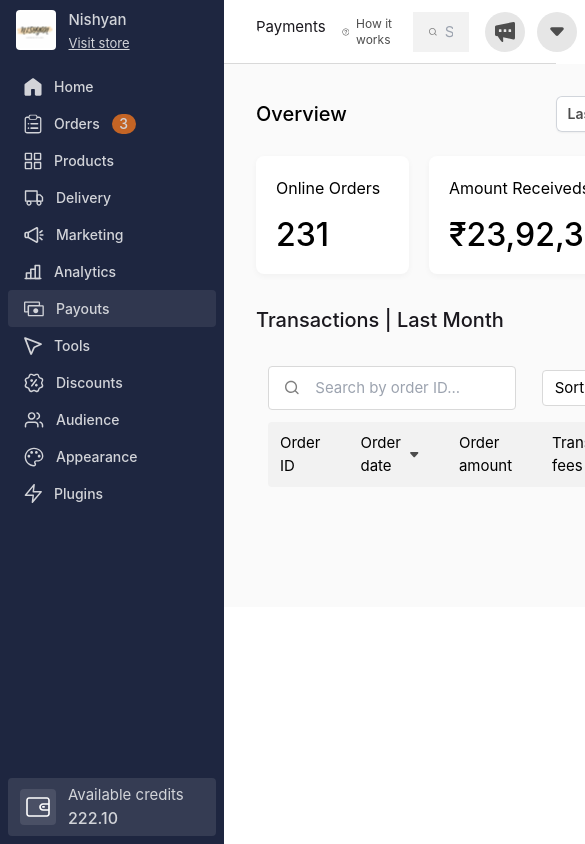
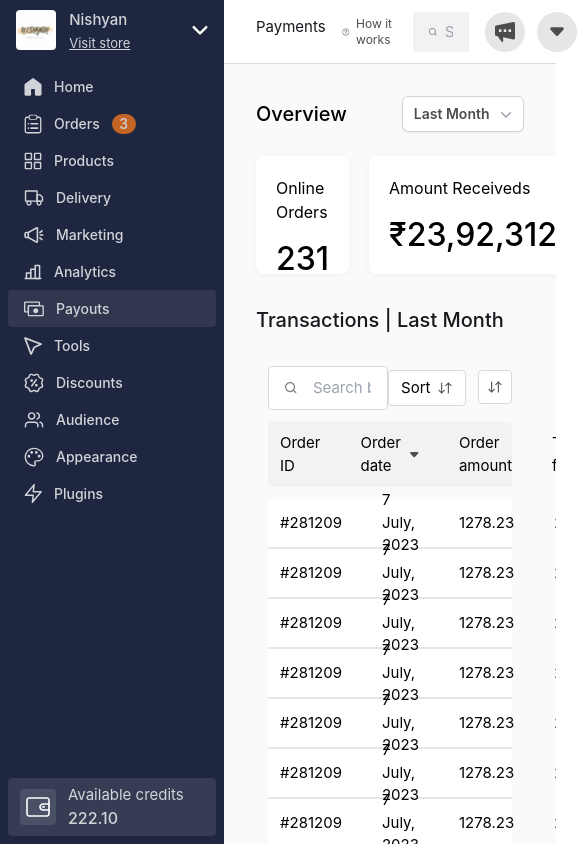
Before and after one commit to SujithThirumalaisamy/dukaan-intern, a React (Vite) app in the folder frontend/: page / in a window 390 px wide. Shown: the top 844 px of the page, 585 px wide, since content can reach past the window. Built offline with nearby package versions, Linux system fonts and the light colour scheme.

Commit message:
Added table
Need to change the table design. Need to make it more responsive. Need to check overall design with the figma design

```diff
--- a/frontend/src/App.css
+++ b/frontend/src/App.css
@@ -3,8 +3,6 @@
 }
 .right {
   margin-left: 224px;
-}
-.left {
 }
 .sidebar {
   position: absolute;
@@ -42,13 +40,13 @@
   justify-content: space-between;
 }
 .sh-store-name {
-  width: 170px;
+  width: 110px;
   font-size: 15px;
   font-weight: 500;
   line-height: 22px;
 }
 .sh-store-link {
-  width: 170px;
+  width: 110px;
   font-size: 13px;
   line-height: 15px;
   text-decoration: underline;
@@ -142,6 +140,8 @@
   height: 64px;
   padding: 12px 32px;
   border-bottom: 1px solid #d9d9d9;
+  position: absolute;
+  background-color: #fff;
 }
 .tb-icon-wrapper {
   background: #e6e6e6;
@@ -203,13 +203,15 @@
   color: #4d4d4d;
 }
 .page {
-  width: 100%;
-  height: 100%;
+  width: 85vw;
+  max-height: calc(100vh - 64px);
   padding: 32px;
   background-color: #fafafa;
   gap: 32px;
   display: flex;
   flex-direction: column;
+  overflow-y: scroll;
+  margin-top: 64px;
 }
 .header {
   display: flex;
@@ -337,3 +339,17 @@
 .th-icon {
   max-width: 14px;
 }
+.table-item {
+  display: flex;
+  justify-content: space-between;
+  width: 100%;
+  height: 48px;
+  padding: 14px 12px;
+  align-items: center;
+  gap: 40px;
+  background: var(--Black-100, #fff);
+}
+.divider {
+  height: 2px;
+  background-color: #e6e6e6;
+}
--- /dev/null
+++ b/frontend/src/components/TableItem.jsx
@@ -0,0 +1,16 @@
+import React from 'react'
+
+export default function TableItem({data}) {
+    const {orderId,orderDate,orderAmount, transactionFee} = data
+  return (
+    <>
+    <div className='table-item'>
+        <div className="ti orderID">{orderId}</div>
+        <div className="ti orderDate">{orderDate}</div>
+        <div className="ti orderAmount">{orderAmount}</div>
+        <div className="ti trans-fee">{transactionFee}</div>
+    </div>
+    <div className="divider"></div>
+    </>
+  )
+}
--- a/frontend/src/index.css
+++ b/frontend/src/index.css
@@ -4,4 +4,17 @@
 }
 body {
   font-size: 15px;
+  overflow: hidden;
 }
+::-webkit-scrollbar {
+  width: 4px;
+}
+::-webkit-scrollbar-track {
+  background: #f1f1f1;
+}
+::-webkit-scrollbar-thumb {
+  background: #888;
+}
+::-webkit-scrollbar-thumb:hover {
+  background: #555;
+}
--- a/frontend/src/pages/Payouts.jsx
+++ b/frontend/src/pages/Payouts.jsx
@@ -1,9 +1,54 @@
 import React from "react";
 import DropDown from "../components/DropDown";
 import DynamicIconRenderer from "../utils/DynamicIconRenderer";
+import TableItem from "../components/TableItem";
 
 export default function Payments() {
   const [currentRange, setCurrentRange] = React.useState("Last Month");
+  const orders = [
+    {
+      orderId: "#281209",
+      orderDate: "7 July, 2023",
+      orderAmount: 1278.23,
+      transactionFee: 22,
+    },
+    {
+      orderId: "#281209",
+      orderDate: "7 July, 2023",
+      orderAmount: 1278.23,
+      transactionFee: 22,
+    },
+    {
+      orderId: "#281209",
+      orderDate: "7 July, 2023",
+      orderAmount: 1278.23,
+      transactionFee: 22,
+    },
+    {
+      orderId: "#281209",
+      orderDate: "7 July, 2023",
+      orderAmount: 1278.23,
+      transactionFee: 22,
+    },
+    {
+      orderId: "#281209",
+      orderDate: "7 July, 2023",
+      orderAmount: 1278.23,
+      transactionFee: 22,
+    },
+    {
+      orderId: "#281209",
+      orderDate: "7 July, 2023",
+      orderAmount: 1278.23,
+      transactionFee: 22,
+    },
+    {
+      orderId: "#281209",
+      orderDate: "7 July, 2023",
+      orderAmount: 1278.23,
+      transactionFee: 22,
+    },
+  ];
   return (
     <div className="page">
       <div className="header">
@@ -63,6 +108,16 @@ export default function Payments() {
               <DynamicIconRenderer itemName={"Info"} />
             </div>
           </div>
+          <div className="table-items">
+            {orders.map((order, index) => {
+              return (
+                <TableItem
+                  key={index}
+                  data={order}
+                />
+              );
+            })}
+          </div>
         </div>
       </div>
     </div>
```
